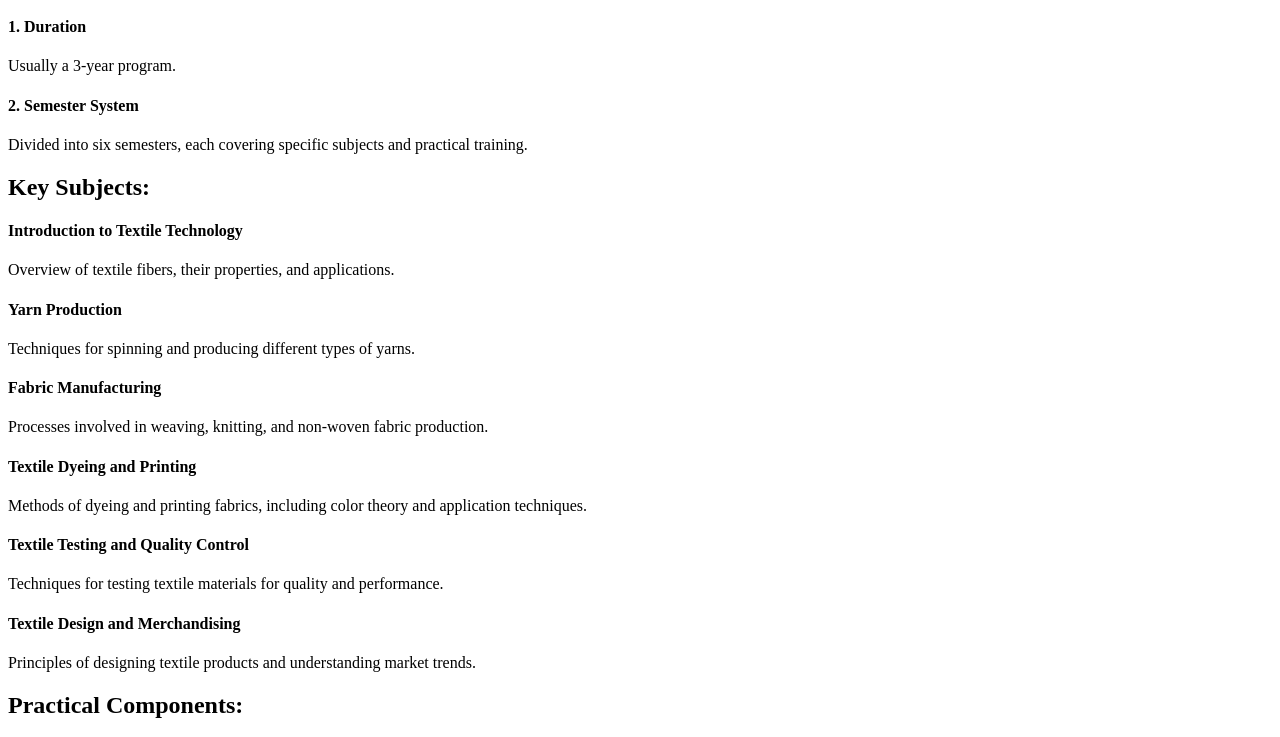
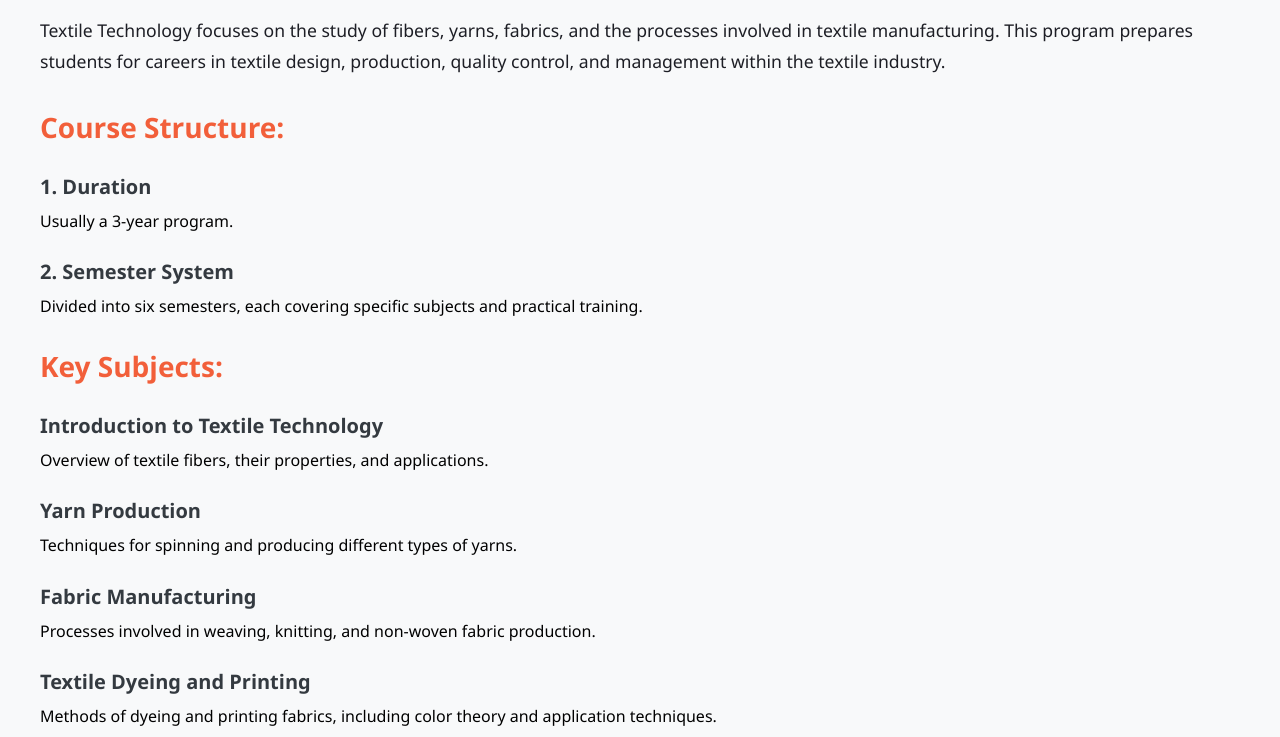
Before and after one commit to NaveenYadav911/diploma, a plain HTML site: page textiletechnology.html in a window 1280 px wide. Shown: the part 166-903 px from the top of the page. Drawn offline with Linux system fonts and the light colour scheme.

Commit message:
Update textiletechnology.html

```diff
--- a/textiletechnology.html
+++ b/textiletechnology.html
@@ -5,6 +5,7 @@
     <meta charset="UTF-8">
     <meta name="viewport" content="width=device-width, initial-scale=1.0">
     <title>Textile Technology</title>
+    <link rel="stylesheet" href="courese.css">
 </head>
 
 <body>
```
